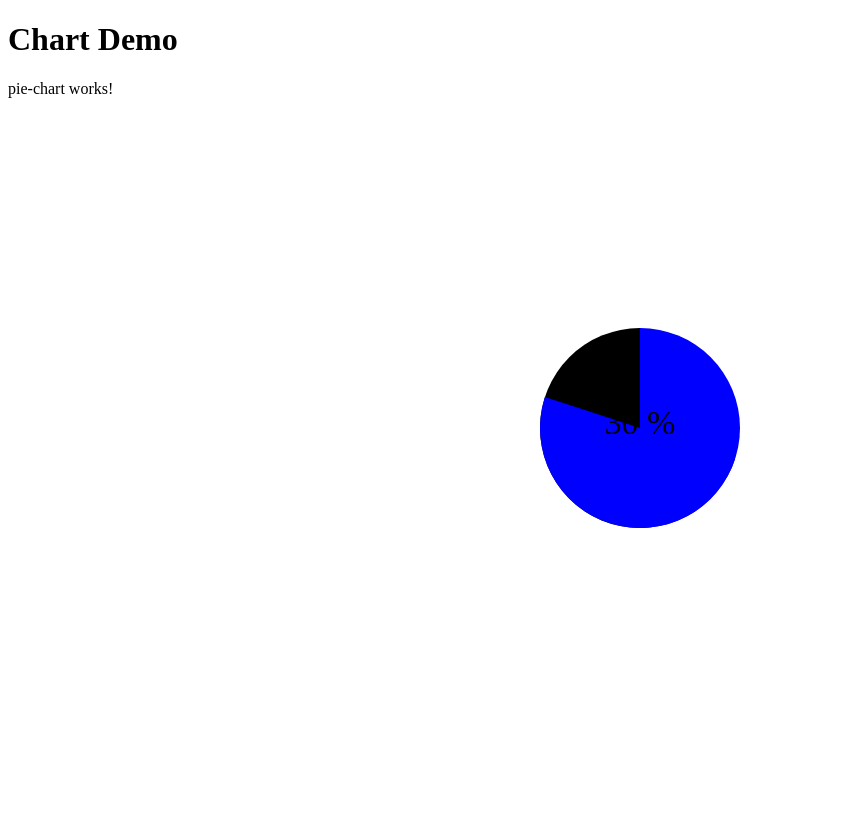
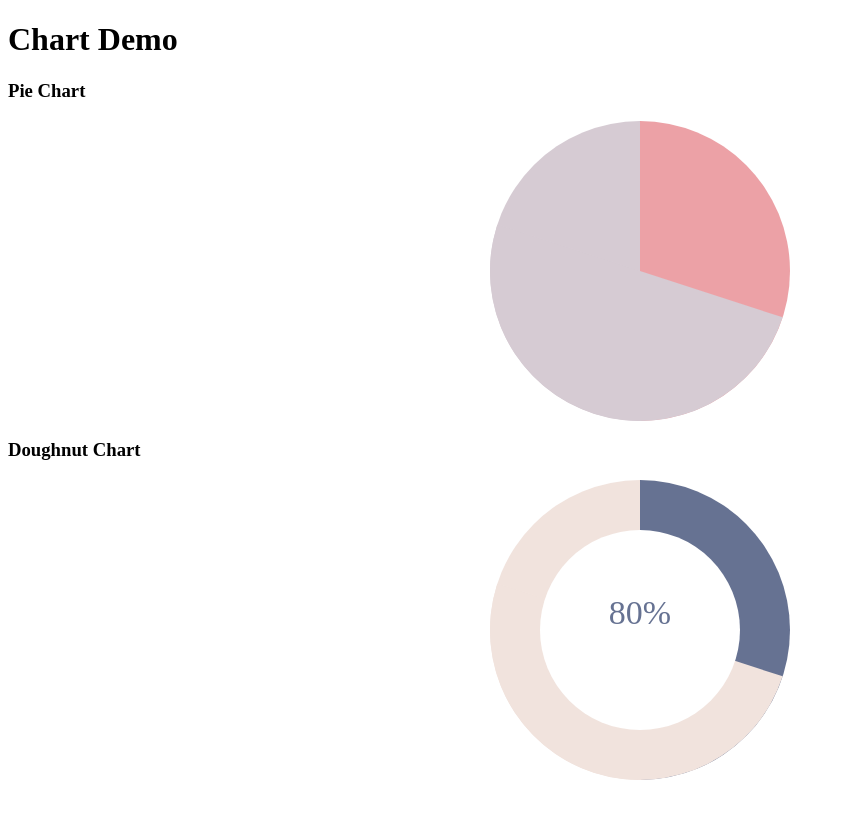
Before and after one commit to shaibv/ng2-css-chart, an Angular app: page / in a window 1280 px wide. Shown: the whole page, without its empty margins (0-845 px from the left). Built offline with nearby package versions, Linux system fonts and the light colour scheme.

Commit message:
The chart is working! Added configuration type, Added demo charts

```diff
--- a/src/app/app.component.html
+++ b/src/app/app.component.html
@@ -1,8 +1,15 @@
-<h1>
-  {{title}}
-
-</h1>
+<h1>{{title}}</h1>
 
 
-<ng2-pie-chart [value]="'0.3'"
-               [config]="{holeRadius:100,radius:150,backgroundColor:'black',activeColor:'red'}"></ng2-pie-chart>
+<div>
+  <h3>Pie Chart</h3>
+  <ng2-pie-chart [value]="0.3"
+                 [configure]="pieConfiguration"></ng2-pie-chart>
+</div>
+
+<div>
+
+  <h3>Doughnut Chart</h3>
+  <ng2-pie-chart [value]="0.8"
+                 [configure]="doughnutConfiguration"></ng2-pie-chart>
+</div>
--- a/src/app/app.component.ts
+++ b/src/app/app.component.ts
@@ -1,4 +1,5 @@
 import { Component } from '@angular/core';
+import {ChartConfiguration} from "../charts/pie-chart/Configuration";
 
 @Component({
   selector: 'app-root',
@@ -6,5 +7,7 @@ import { Component } from '@angular/core';
   styleUrls: ['./app.component.css']
 })
 export class AppComponent {
-  title = 'Chart Demo';
+  public title:string = 'Chart Demo';
+  public pieConfiguration:ChartConfiguration = {holeRadius:0,radius:150,backgroundColor:'#d6cbd3',activeColor:'#eca1a6'};
+  public doughnutConfiguration:ChartConfiguration = {holeRadius:100,radius:150,backgroundColor:'#f1e3dd',activeColor:'#667292',showText:true,text:{color:'#667292',size:20}};
 }
--- /dev/null
+++ b/src/charts/pie-chart/Configuration.ts
@@ -0,0 +1,13 @@
+export class ChartConfiguration {
+    public activeColor?: string;
+    public backgroundColor?: string;
+    public holeRadius?: number;
+    public radius?: number;
+    public showText?: boolean;
+    public text?:  TextConfiguration;
+}
+
+export class TextConfiguration {
+    public size?: number;
+    public color?: string;
+}
--- a/src/charts/pie-chart/pie-chart.component.html
+++ b/src/charts/pie-chart/pie-chart.component.html
@@ -1,10 +1,6 @@
-<p>
-  pie-chart works!
-</p>
-
 
 <div class="chart" [ngStyle]="chartStyle()">
-  <div class="chart-before" [ngStyle]="changeRotation()" [style.background-color]="activeColor"></div>
+  <div class="chart-before" [ngStyle]="changeRotation()" ></div>
   <div class="chart-after" [ngStyle]="holeStyle()"></div>
-  <div class="text"> {{percentage}} %</div>
+  <div class="text" [ngStyle]="textStyle()" *ngIf="this.configure.showText"> {{percentage}}%</div>
 </div>
--- a/src/charts/pie-chart/pie-chart.component.ts
+++ b/src/charts/pie-chart/pie-chart.component.ts
@@ -1,16 +1,13 @@
 import {Component, OnInit, Input} from '@angular/core';
+import {ChartConfiguration} from "./Configuration";
 
 @Component({
   selector: 'ng2-pie-chart',
   templateUrl: './pie-chart.component.html',
   styles: [`
             .chart {
-                top: 55px;
-                right: 0;
-                bottom: 0;
-                left: 0;
                 margin: auto;
-                position: absolute;
+                position: relative;
                 border-radius: 50%;
              }
 
@@ -66,7 +63,7 @@ export class PieChartComponent implements OnInit {
   value:number;
 
   @Input()
-  config:any;
+  configure:ChartConfiguration;
 
   private percentage:number;
   private rotation:number;
@@ -76,23 +73,33 @@ export class PieChartComponent implements OnInit {
   private activeColor:string;
   private backgroundColor:string;
   private greaterThenHalf:boolean;
+  private showText:boolean;
+  private textConfiguration:any;
 
 
   constructor() {
-    debugger;
-    this.config = this.config || {};
-    this.activeColor = this.config.activeColor || 'blue';
-    this.backgroundColor = this.config.backgroundColor || 'black';
-    this.holeRadius = this.config.holeRadius || 0;
-    this.width = this.config.radius * 2 || 200;
-    this.height = this.config.radius || 200;
+
   }
 
   ngOnInit() {
+
+    //ChartConfiguration
+    this.configure = this.configure || {};
+    this.activeColor = this.configure.activeColor || 'blue';
+    this.backgroundColor = this.configure.backgroundColor || 'black';
+    this.holeRadius = this.configure.holeRadius || 0;
+    this.width = this.height = this.configure.radius * 2 || 200;
     this.rotation = this.value;
+    this.showText = this.configure.showText;
+    if (this.configure.text) {
+      this.textConfiguration = {
+        size: this.configure.text.size || '20px',
+        color: this.configure.text.color || 'black',
+      }
+    }
+    this.greaterThenHalf = this.value > 0.5;
 
     if (this.value > 0.5) {
-      this.greaterThenHalf = true;
       this.rotation = this.value - 0.5;
     }
 
@@ -101,10 +108,11 @@ export class PieChartComponent implements OnInit {
   }
 
   chartStyle():any {
+    console.log(`black linear-gradient(to right, ${this.backgroundColor} 50%,   ${this.activeColor}  50%)`);
     return {
       'width': this.width + 'px',
       'height': this.height + 'px',
-      'background': 'black linear-gradient(to right, black 50%, ' + this.activeColor + ' 50%)'
+      'background': `black linear-gradient(to right, ${this.backgroundColor} 50%,   ${this.activeColor}  50%)`
     };
   }
 
@@ -117,7 +125,20 @@ export class PieChartComponent implements OnInit {
   }
 
   changeRotation():any {
-    return {'transform': 'rotate(' + this.rotation + 'turn)', 'background-color': this.activeColor};
+    let backgroundColor = this.greaterThenHalf ? this.activeColor : this.backgroundColor;
+    return {
+      'background-color': this.backgroundColor,
+      'width': this.width / 2 + 'px',
+      'height': this.height + 'px',
+      'transform': `rotate( ${this.rotation}turn)`
+    };
+  }
+
+  textStyle():any {
+    return {
+      'font-size': this.textConfiguration.size,
+      'color': this.textConfiguration.color
+    };
   }
 
 }
--- a/src/index.html
+++ b/src/index.html
@@ -6,7 +6,7 @@
   <base href="/">
 
   <meta name="viewport" content="width=device-width, initial-scale=1">
-  <link rel="icon" type="image/x-icon" href="favicon.ico">
+  <link rel="icon" type="image/x-icon" href="favicon.png">
 </head>
 <body>
   <app-root>Loading...</app-root>
```
Also changed, not shown: src/favicon.png (added), 1 other file (tests, documents, lock files or other folders).
